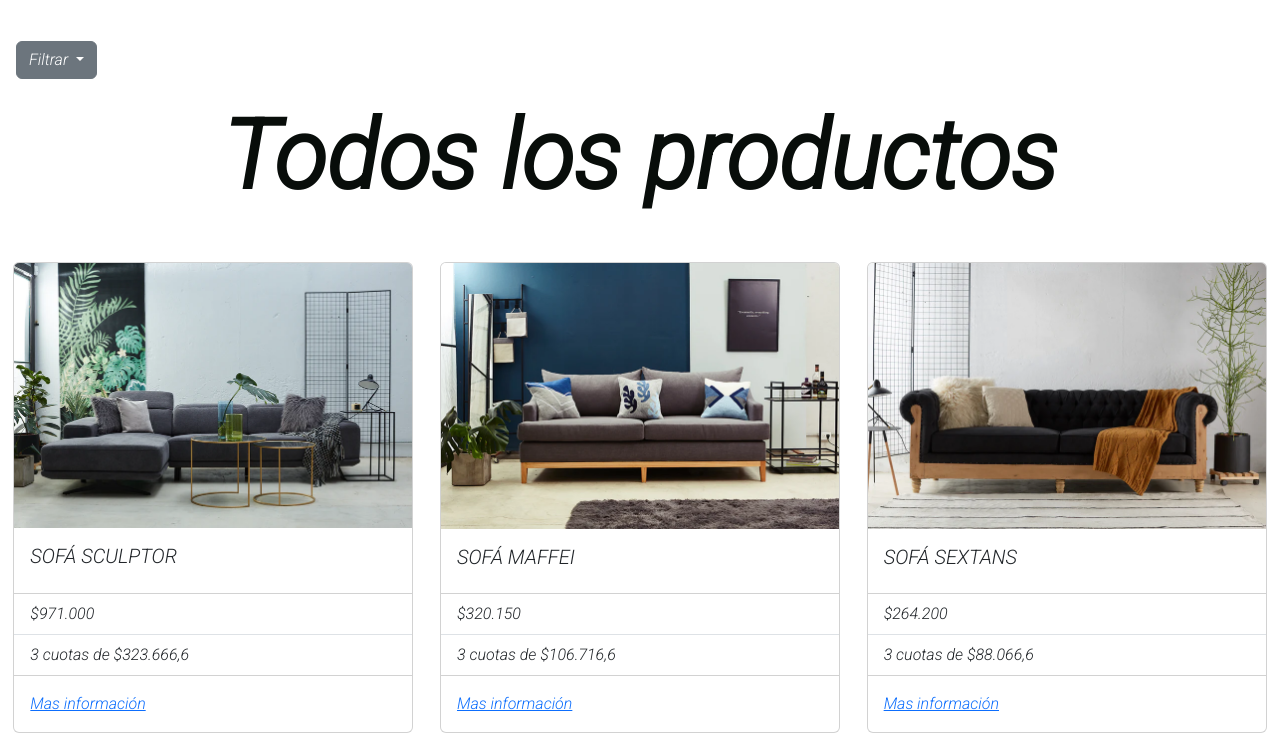
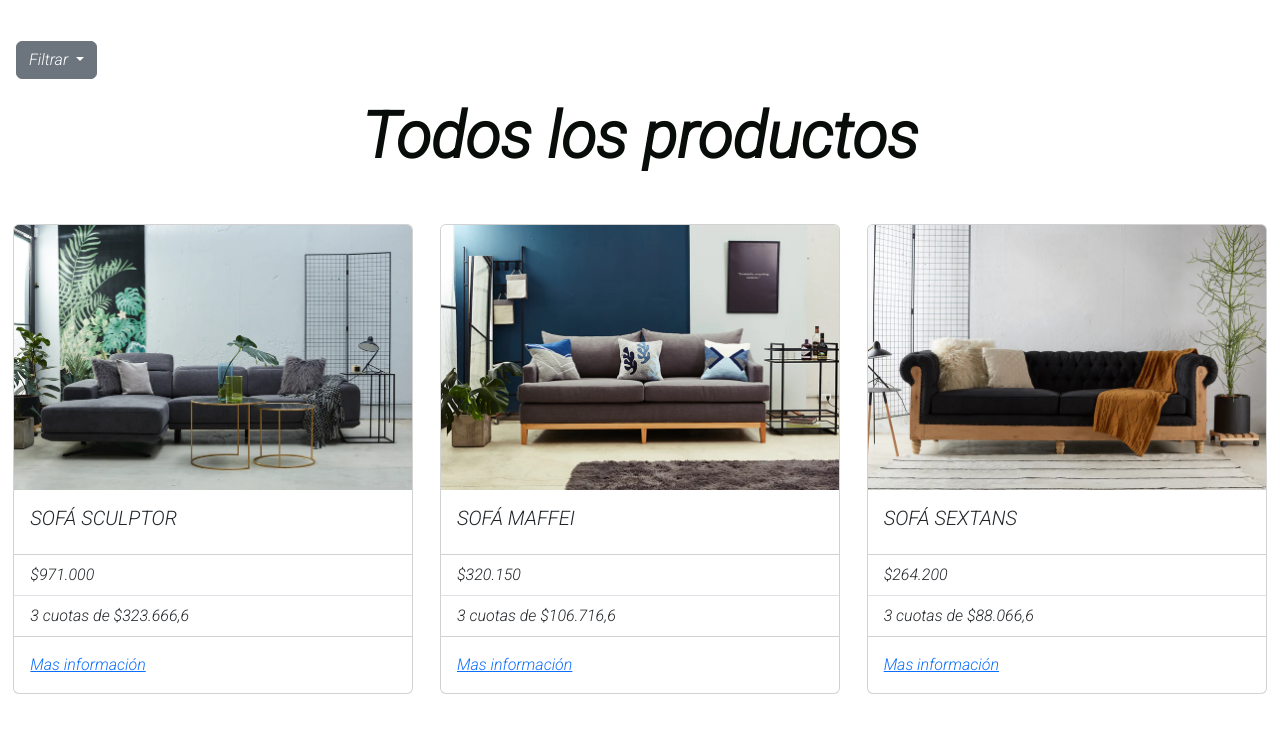
Before and after one commit to Emeacea/PreEntrega3MarraMacarena, a website: page paginas/prod.html in a window 1280 px wide. Shown: the part 83-818 px from the top of the page. Drawn offline with nearby package versions, Linux system fonts and the light colour scheme.

Commit message:
portobel

```diff
--- a/scss/_commons.scss
+++ b/scss/_commons.scss
@@ -125,7 +125,7 @@
 }
 
 .title {
-    font-size: 6rem;
+    font-size: 4rem;
     color: #080D0A;
     @extend .sectionaligner2;
     text-decoration: none;
```
Also changed, not shown: css/newstyle.css.
